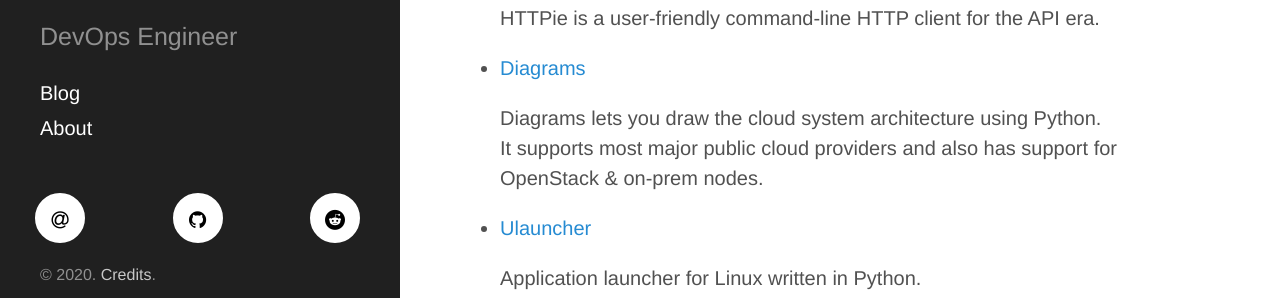
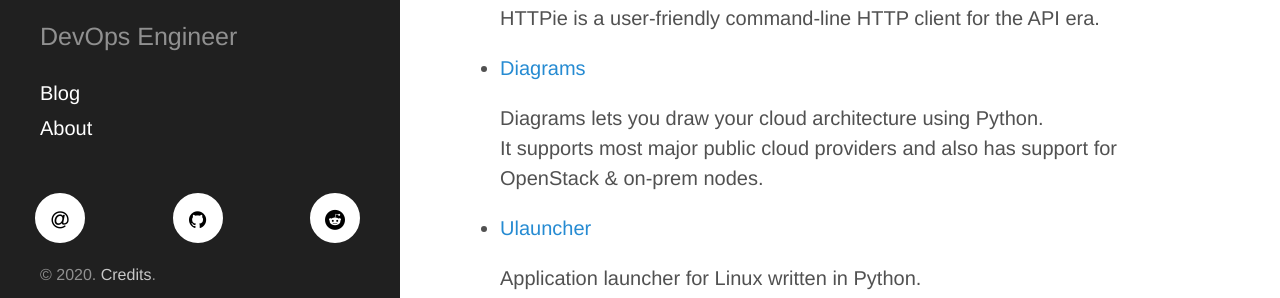
Before and after one commit to serafeimgr/serafeimgr.github.io, a Jekyll site: the page built from _posts/2020-07-12-fav-tools.md, in a window 1280 px wide and 900 px high, scrolled down 514 px. Shown: the part 153-451 px from the top of the window. Built offline with Jekyll 4.4.1, drawn with Linux system fonts in a browser that asks for light colours; nearby versions of some CDN libraries.

Commit message:
fix(jekyll-blog) minor fix

```diff
--- a/_posts/2020-07-12-fav-tools.md
+++ b/_posts/2020-07-12-fav-tools.md
@@ -23,7 +23,7 @@ All of the following tools below are open source
 
  - [Diagrams](https://diagrams.mingrammer.com/)
 
-    Diagrams lets you draw the cloud system architecture using Python.
+    Diagrams lets you draw your cloud architecture using Python.
     It supports most major public cloud providers and also has support for OpenStack & on-prem nodes.
 
 
```
